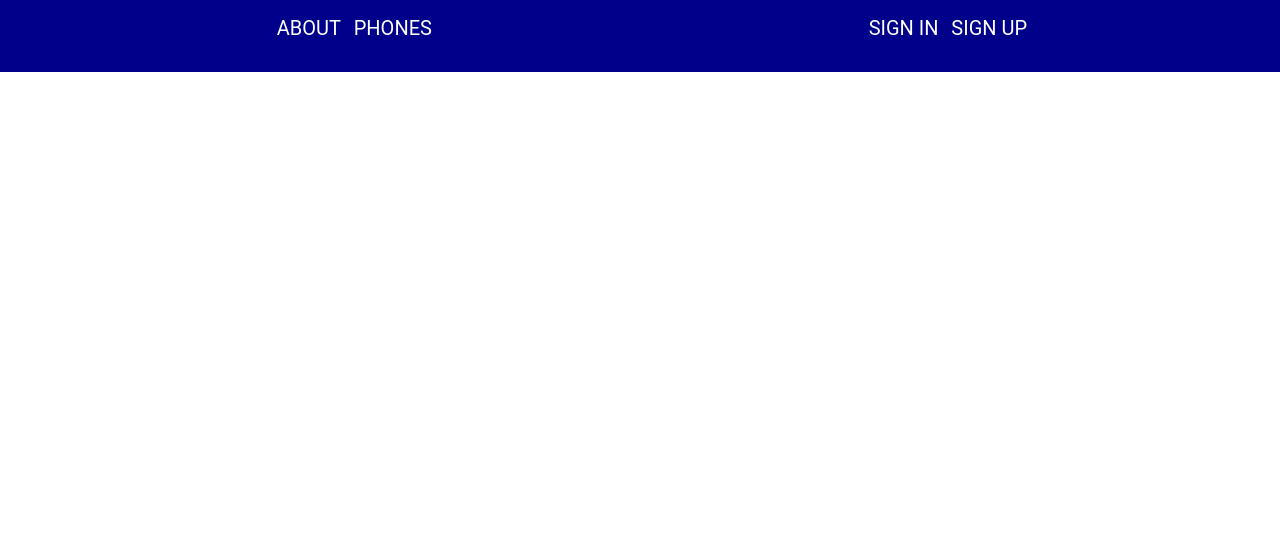
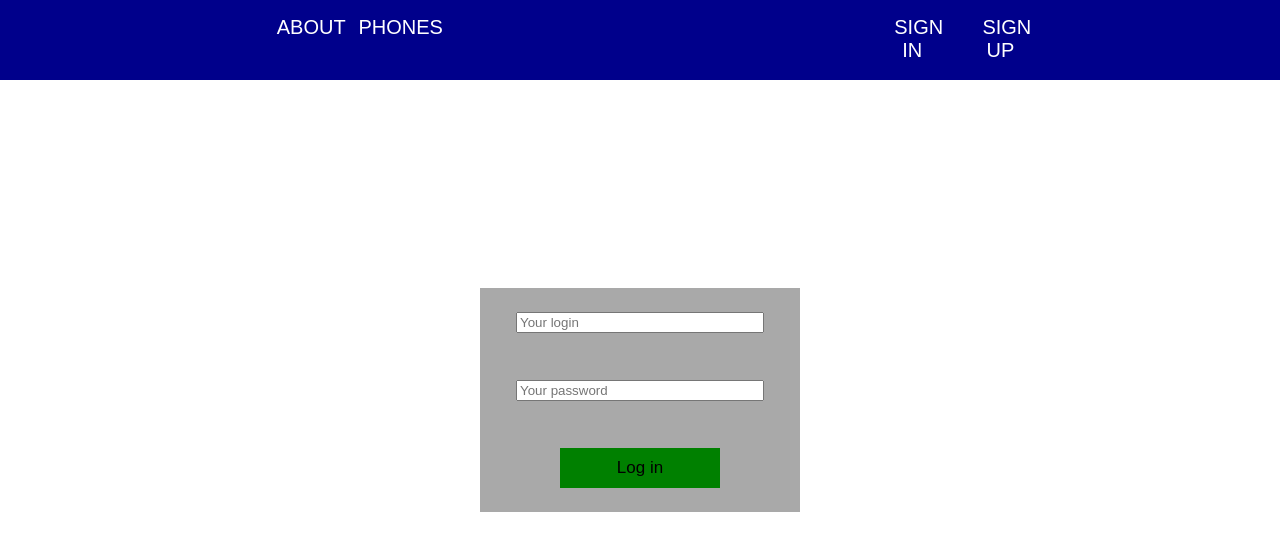
Before and after one commit to Krotkov/software-testing, a React (Create React App) app in the folder client/: page /login in a window 1280 px wide. Shown: the top 550 px of the page. Built offline with nearby package versions, Linux system fonts and the light colour scheme.

Commit message:
add sign in

```diff
--- a/client/src/components/App/App.css
+++ b/client/src/components/App/App.css
@@ -7,9 +7,13 @@
 }
 
 .App {
-  font-family: 'Roboto', sans-serif;
-  font-size: 16px;
-  color: var(--color-black);
+  min-height: 100vh;
+  width: 100%;
+
+  display: grid;
+  grid-template-rows: 80px 1fr 80px;
+  text-align: center;
+  font-family: 'Arial', sans-serif;
 }
 
 @media (max-width: 900px) {
--- a/client/src/components/App/App.js
+++ b/client/src/components/App/App.js
@@ -1,23 +1,24 @@
 import './App.css';
 import React from 'react';
-import {BrowserRouter} from 'react-router-dom';
+import {BrowserRouter, Route} from 'react-router-dom';
 import Header from '../Header/Header';
+import SignIn from '../Authorisation/SignIn';
 
 class App extends React.Component {
 
     constructor(props) {
         super(props);
-        this.changeName = this.changeName.bind(this)
+        this.changeLogin = this.changeLogin.bind(this)
         this.dropState = this.dropState.bind(this)
-        this.state = {name: ''}
+        this.state = {login: ''}
     }
 
-    changeName(newName) {
-        this.setState({name: newName})
+    changeLogin(newLogin) {
+        this.setState({login: newLogin})
     }
 
     dropState() {
-        this.setState({name: ''})
+        this.setState({login: ''})
     }
 
     render() {
@@ -30,9 +31,13 @@ class App extends React.Component {
                     <Header userInfo={myState}
                             dropState={this.dropState}
                     />
+                    <Route path='/login' component={() => <SignIn userInfo={myState}
+                                                                  changeLogin={this.changeLogin}
+                                                                  dropState={this.dropState}/>}/>
                 </BrowserRouter>
             </div>
         );
     }
 }
+
 export default App;
--- /dev/null
+++ b/client/src/components/Authorisation/SignIn.css
@@ -0,0 +1,47 @@
+.App-form_wrapper {
+    /*width: 100%;*/
+    /*height: 100%;*/
+    display: flex;
+    justify-content: center;
+    flex-direction: column;
+    /*background-color: #AEE09C;*/
+    /*color: #36572A;*/
+
+}
+.App-form_wrapper-full {
+    width: 25%;
+    height: 35%;
+
+    align-self: center;
+    background-color: darkgrey;
+
+}
+
+.App-form {
+    width: 100%;
+    height: 100%;
+    display: flex;
+    flex-direction: column;
+    align-items: center;
+    justify-content: space-around;
+    align-self: center;
+
+}
+
+.App-form_name {
+    font-size: 25px;
+    margin: 10px;
+}
+
+.App-form_input {
+    width: 75%;
+}
+
+.App-form_submit-button {
+    width: 160px;
+    height: 40px;
+    font-size: 17px;
+    background-color: green;
+    border-style: none;
+    cursor: pointer;
+}
--- /dev/null
+++ b/client/src/components/Authorisation/SignIn.js
@@ -0,0 +1,47 @@
+import React, {Component} from 'react';
+import './SignIn.css'
+import {Redirect} from 'react-router-dom'
+
+class SignIn extends Component {
+    constructor(props) {
+        super(props);
+        this.submitLogin = this.submitLogin.bind(this)
+    }
+
+    submitLogin = async (event) => {
+        event.preventDefault();
+        if (this.props.userInfo.login !== '') {
+            alert("You are already authorized" + this.props.userInfo.login);
+        }
+        const resp = await fetch(`/users/login?login=${event.target[0].value}&password=${event.target[1].value}`)
+        switch (resp.status) {
+            case 200:
+                this.props.changeLogin(event.target[0].value);
+                break;
+            default:
+                alert("Wrong login or password");
+        }
+    }
+
+    render() {
+        if (this.props.userInfo.login === '') {
+            return (
+                <div className='App-form_wrapper'>
+                    <div className='App-form_wrapper-full'>
+                        <form className='App-form' onSubmit={this.submitLogin}>
+                            <input className='App-form_input' placeholder='Your login' name='login'/>
+                            <input className='App-form_input' placeholder='Your password' name='password'/>
+                            <button className='App-form_submit-button' type='submit'>Log in</button>
+                        </form>
+                    </div>
+                </div>
+            )
+        } else {
+            return (
+                <Redirect to='/info'/>
+            )
+        }
+    }
+}
+
+export default SignIn;
--- a/client/src/components/Header/Header.js
+++ b/client/src/components/Header/Header.js
@@ -13,7 +13,7 @@ function Header(props) {
         <li><button onClick={props.dropState}>Logout</button></li>
     </ul>
 
-    let userComp = (props.userInfo.name !== '') ? logoutComp : signInUpComp
+    let userComp = (props.userInfo.login !== '') ? logoutComp : signInUpComp
 
     return (
         <header>
```
Also changed, not shown: 2 other files (tests, documents, lock files or other folders).
